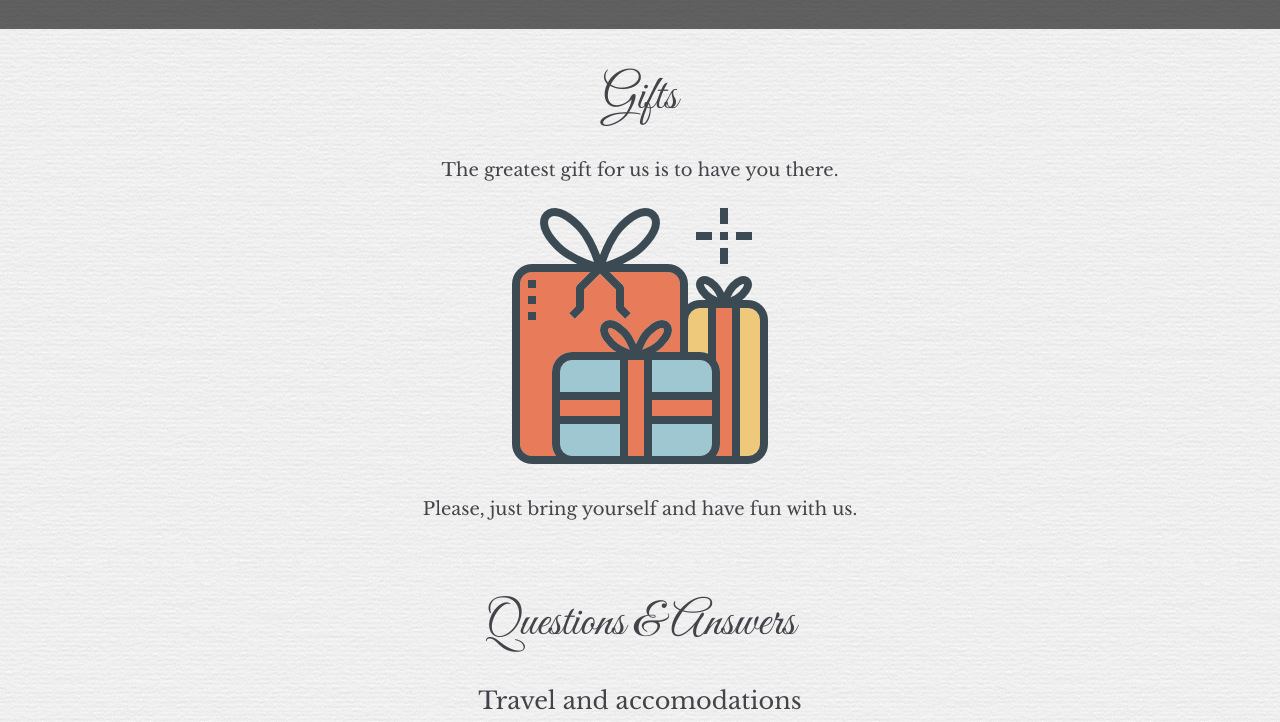
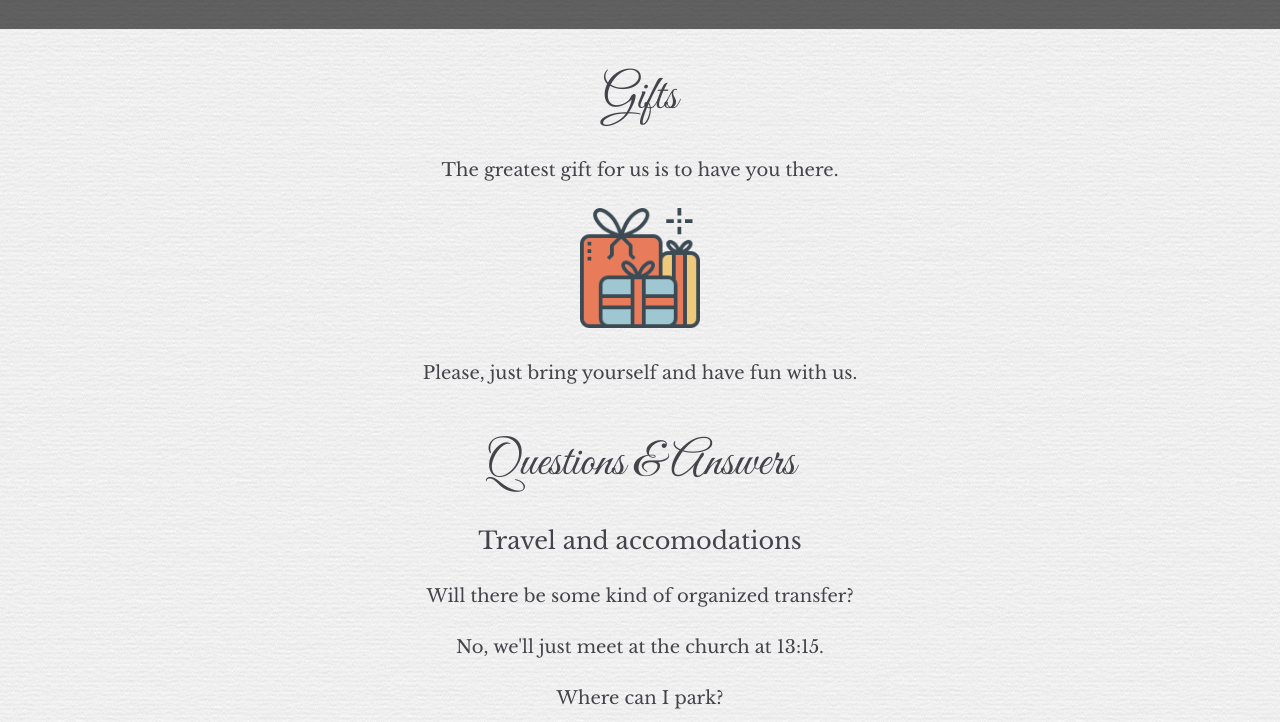
Before and after one commit to molnargabor01/wedding-page, a plain HTML site: page index.html in a window 1280 px wide. Shown: the part 2250-2972 px from the top of the page. Drawn offline with nearby package versions, Linux system fonts and the light colour scheme; a web font is replaced by a local one.

Commit message:
Updated CSS
Gifts section

```diff
--- a/main.css
+++ b/main.css
@@ -120,6 +120,7 @@ a:hover {
 .program {
   width: 100vw;
   text-align: left;
+  align-items: center;
   background: hsla(100,0%,0%,.6);
   color: #d2ba87;
   font-family: 'Muli', sans-serif;
@@ -137,6 +138,7 @@ a:hover {
 
 .program ul {
   letter-spacing: 0.03rem;
+
 }
 
 /* locations */
@@ -162,3 +164,13 @@ a:hover {
   margin: 1.5rem auto;
   background-color: #444349;
 }
+
+/* Gifts */
+
+.gifts img {
+  height: 7.5rem;
+}
+
+.gifts p:last-child {
+  margin-bottom: 0;
+}
```
